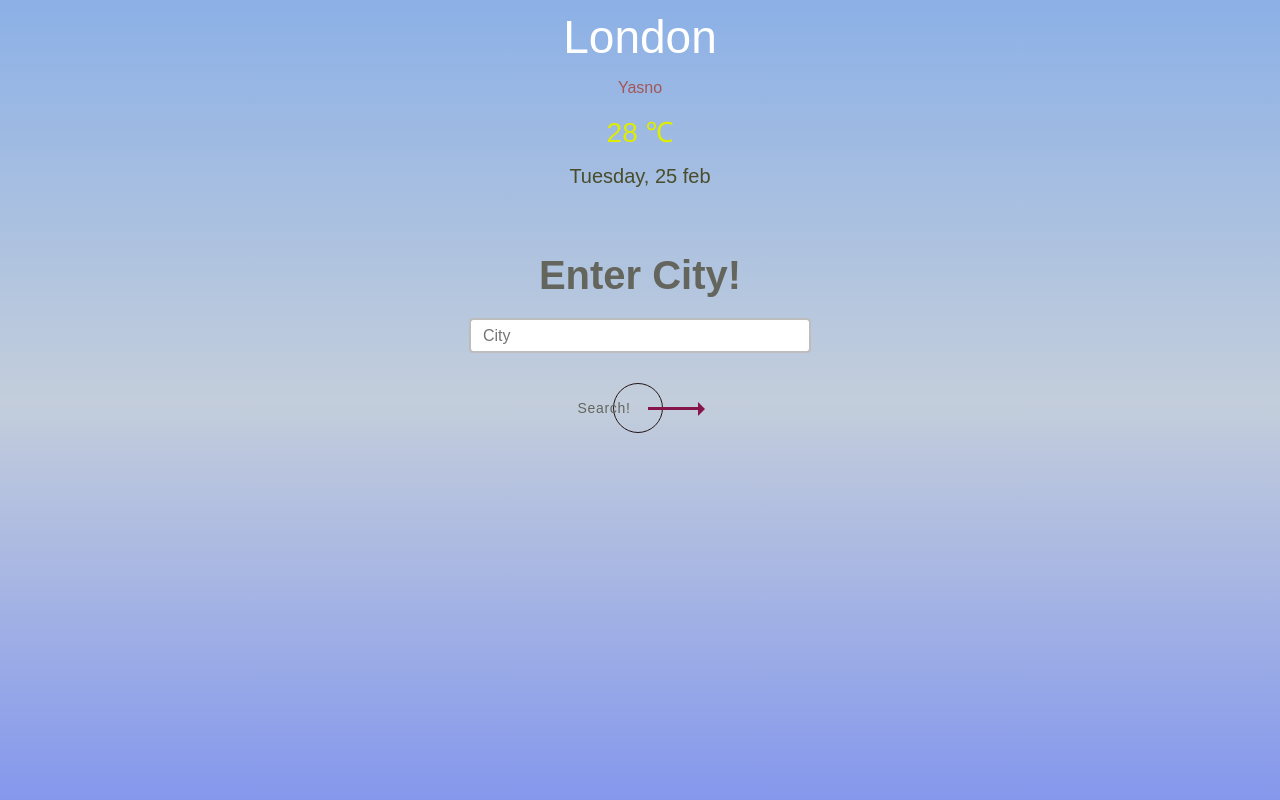
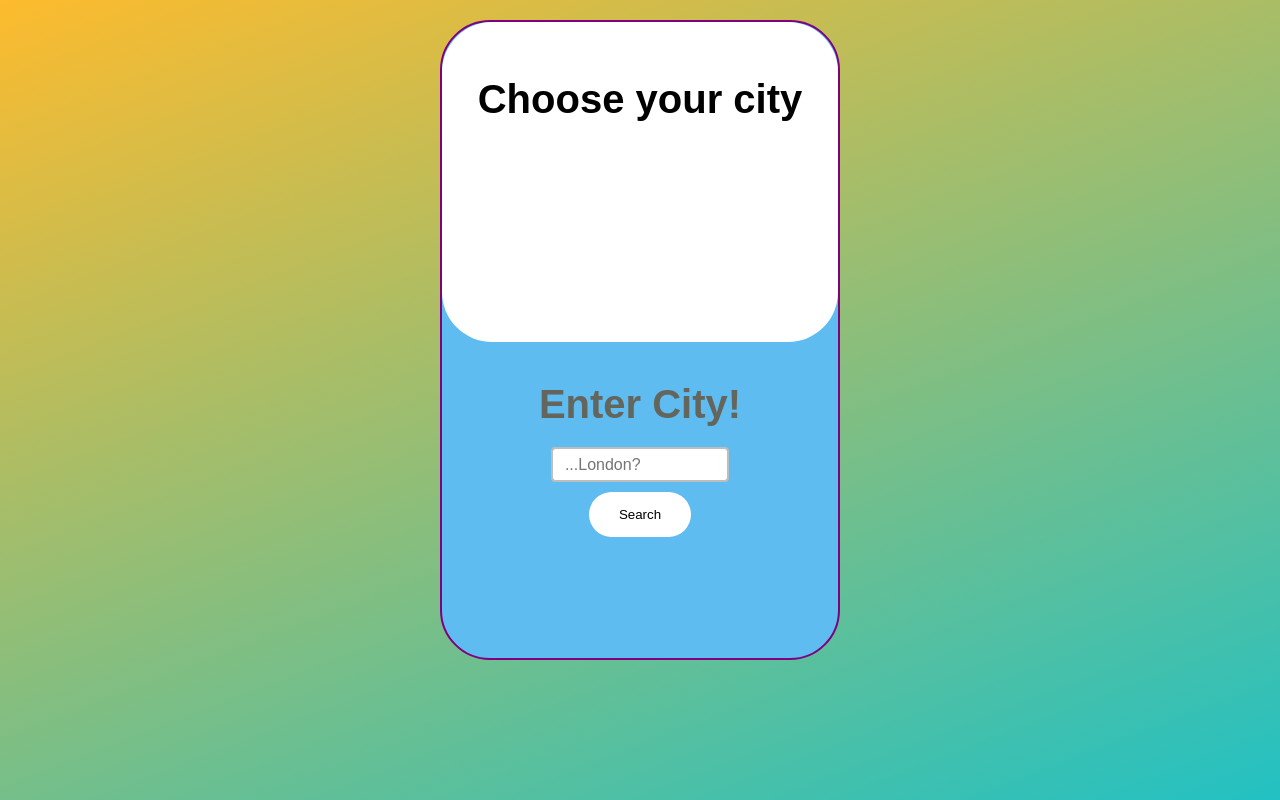
Before and after one commit to Sacramental48/The-Weather, a Vue app: page / in a window 1280 px wide. Built offline with nearby package versions, Linux system fonts and the light colour scheme; no server answers.

Commit message:
redesign layout and done output of the temperature

```diff
--- a/src/assets/theme.css
+++ b/src/assets/theme.css
@@ -5,41 +5,53 @@
 }
 
 body {
+    display: flex;
+    justify-content: center;
     font-family: sans-serif;
     font-size: 16px;
-    width: 100vw;
-    height: 100vh;
-    background-image: linear-gradient(rgba(25, 98, 206, 0.5), rgba(136, 157, 184, 0.5),rgba(11, 49, 218, 0.5));
+    width: 100%;
+    min-height: 100vh;
+    background: rgb(34, 193, 195);
+    background: linear-gradient(339deg, rgba(34, 193, 195, 1) 0%, rgba(253, 187, 45, 1) 100%);
 }
 
 
 
 .wrapper {
     display: flex;
-    justify-content: center;
+    /* justify-content: center; */
     align-items: center;
     flex-direction: column;
+    background-color: rgb(94, 188, 241);
+    width: 25rem;
+    height: 40rem;
+    border: 2px solid purple;
+    border-radius: 50px;
+    margin-top: 20px;
 }
 .current-day {
     display: flex;
     text-align: center;
     flex-direction: column;
+    background-color: #fff;
     width: 100%;
-    margin: 10px 0px 50px 0px;
+    height: 20rem;
+    border-radius: 50px;
+    padding: 55px 0px 10px 0px;
     font-size: 20px;
 }
 .current-day__city {
     font-size: 46px;
-    color: #fff;
+    color: #000;
 }
 .current-day__discription {
     font-size: 16px;
-    color: rgb(163, 87, 87);
+    color: rgb(184, 30, 30);
 }
 
 .current-day__temperature {
     font-size: 28px;
-    color: rgb(221, 236, 4);
+    color: rgb(0, 0, 0);
 }
 
 .current-day__month {
@@ -50,46 +62,9 @@ body {
     margin-bottom: 15px;
 }
 /* ----------------------------------------------------------- */
-.another-day {
-    display: flex;
-    flex-wrap: wrap;
-    width: 760px;
-    /* border: 1px solid red; */
-    margin-bottom: 20px;
-}
 
-/* .box-up {
-    width: 200px;
-    height: 80px;
-    border: 1px solid black
-}
-
-.box-down {
-    width: 140px;
-    height: 80px;
-    border: 1px solid black
-} */
-
-.box {
-    display: flex;
-    justify-content: space-between;
-    margin: 1px;
-    width: 250px;
-    height: 80px;
-    cursor: pointer;
-    border: 1px solid black;
-    border-radius: 0.5rem;
-}
-
-.left {
-    display: flex;
-    flex-direction: column;
-    justify-content: space-around;
-    margin: 10px
-}
-
-.rigth {
-    margin: 10px;
+.city {
+    padding: 40px 0px 0px 0px;
 }
 
 .city-discribe {
@@ -127,93 +102,22 @@ body {
     background-clip: padding-box;
     border: 2px solid #bdbdbd;
     border-radius: 0.25rem;
-    margin-bottom: 30px;
+    margin-bottom: 10px;
+}
+
+.error {
+    margin-bottom: 15px;
+    color: red;
+    font-size: 20px;
 }
 /* ======================================================== */
-.button {
-    display: flex;
+
+.btn {
+    padding: 15px 30px;
     cursor: pointer;
-    align-items: center;
-    padding-right: 40px;
+    border: 0;
+    color: #000;
+    background-color: #fff;
+    font-weight: 200;
+    border-radius: 50px;
 }
-.button {
-    display: flex;
-    cursor: pointer;
-    align-items: center;
-    padding-right: 40px;
-  }
-  .button:hover .button__border-circle {
-    transform: translateX(60px);
-  }
-  .button:hover .button__mask-circle {
-    -webkit-clip-path: circle(25px at 85px);
-            clip-path: circle(25px at 85px);
-  }
-
-  .button__text {
-    z-index: 1;
-    font-size: 14px;
-    margin-right: -18px;
-    color: rgb(100, 102, 93);;
-    letter-spacing: 0.05em;
-  }
-
-  .button__wrapper {
-    position: relative;
-    display: flex;
-    align-items: center;
-  }
-
-  .button__arrow {
-    left: 35px;
-    height: 3px;
-    width: 50px;
-    display: flex;
-    position: absolute;
-    align-items: center;
-    background-color: #86154a;
-  }
-  .button__arrow:after {
-    content: "";
-    width: 0;
-    height: 0;
-    top: -5px;
-    right: -7px;
-    position: absolute;
-    border-top: 7px solid transparent;
-    border-bottom: 7px solid transparent;
-    border-left: 7px solid #86154a;
-  }
-
-  .button__border-circle {
-    width: 50px;
-    height: 50px;
-    border-radius: 50%;
-    border: 1px solid #241515;
-    transition: transform 987ms;
-  }
-
-  .button__mask-circle {
-    width: 50px;
-    height: 50px;
-    position: absolute;
-    border-radius: 50%;
-    display: flex;
-    align-items: center;
-    justify-content: center;
-    -webkit-clip-path: circle(25px);
-            clip-path: circle(25px);
-    transition: -webkit-clip-path 987ms;
-    transition: clip-path 987ms;
-    transition: clip-path 987ms, -webkit-clip-path 987ms;
-  }
-
-  .button__small-circle {
-    width: 16px;
-    height: 16px;
-    border-radius: 50%;
-    transform: translateX(60px);
-    background-color: #86154a;
-  }
-
-  /* ============================================ */
--- a/src/components/TheCurrentDay.vue
+++ b/src/components/TheCurrentDay.vue
@@ -1,107 +1,65 @@
 <template>
     <div class="wrapper">
         <div class="current-day">
-            <div class="current-day__city center">London</div>
+            <div v-if="data !== null">
+                <div class="current-day__city center">City-name</div>
                 <div class="current-day__discription center">Yasno</div>
-            <div class="current-day__temperature center">28 &#8451;</div>
+                <div class="current-day__temperature center">{{data.temp}}&#8451;</div>
                 <div class="current-day__month center">Tuesday, 25 feb</div>
             </div>
-        <div class="another-day">
-                <!-- <div class="another-day__one box">
-                    <div class="left">
-                        <p>Monday</p>
-                        <span>clear</span>
-                    </div>
-                    <div class="rigth">
-                        <div>25 <span>&#8451;</span></div>
+            <div v-else>
+                <h1>Choose your city</h1>
             </div>
         </div>
-                <div class="another-day__two box">
-                    <div class="left">
-                        <p>Wednesday</p>
-                        <span>clear</span>
-                    </div>
-                    <div class="rigth">
-                        <div>25 <span>&#8451;</span></div>
-                    </div>
-                </div>
-                <div class="another-day__three box">
-                    <div class="left">
-                        <p>Thursday</p>
-                        <span>rain</span>
-                    </div>
-                    <div class="rigth">
-                        <div>25 <span>&#8451;</span></div>
-                    </div>
-                </div>
-                <div class="another-day__four box">
-                    <div class="left">
-                        <p>Friday</p>
-                        <span>rain</span>
-                    </div>
-                    <div class="rigth">
-                        <div>25 <span>&#8451;</span></div>
-                    </div>
-                </div>
-                <div class="another-day__five box">
-                    <div class="left">
-                        <p>Saturday</p>
-                        <span>snow</span>
-                    </div>
-                    <div class="rigth">
-                        <div>25 <span>&#8451;</span></div>
-                    </div>
-                </div>
-                <div class="another-day__six box">
-                    <div class="left">
-                        <p>Sunday</p>
-                        <span>rain</span>
-                    </div>
-                    <div class="rigth">
-                        <div>25 <span>&#8451;</span></div>
-                    </div>
-                </div>
-            </div> -->
         <div class="city">
             <h1 class="city-discribe">Enter City!</h1>
             <div class="search">
-                    <input type="text" id="city" class="city-name" placeholder="City" v-model="city">
+                <input type="text" class="city-name" placeholder="...London?" v-model="city" @keyup.enter="getRequest">
+                <small class="error" v-if="isError">Введите корректное название города!</small>
             </div>
-                <div class="button" @click="getRequest">
-                    <div class="button__text">Search!</div>
-                    <div class="button__wrapper">
-                        <div class="button__arrow"></div>
-                        <div class="button__border-circle"></div>
-                        <div class="button__mask-circle">
-                            <div class="button__small-circle"></div>
-                        </div>
-                    </div>
-                </div>
-            </div>
+            <button class="btn" :disabled="isActive" @click="getRequest">Search</button>
         </div>
     </div>
 </template>
 
 <script>
-import {ref} from 'vue'
+import {ref, watch} from 'vue'
 import axios from 'axios'
 export default {
     setup() {
         const city = ref('')
-        const res = ref('')
-        console.log(process.env.VUE_APP_API_KEY)
+        const data = ref(null)
+        const isError = ref(false)
+        const isActive = ref(true)
+
+        watch(isError, val => {
+            if(val) {
+                setTimeout(() => {
+                    error.value = false
+                }, 3000)
+            }
+        })
+
+        watch(city, val => {
+            if(val.length > 3) {
+                isActive.value = false
+            }
+        })
+
         const getRequest = async () => {
+            try {
                 const url = `https://api.api-ninjas.com/v1/weather?city=${city.value}`
-            await axios.get(
-                url, {
+                await axios.get(url, {
                     headers: {
-                    'X-Api-Key': 'ZX5zAsrMA/cgYkC8dY2X9g==iWYkq7v5ziXfLFi9'
+                        'X-Api-Key': process.env.VUE_APP_API_KEY
                     },
-            }).then( response => res.value = response.data)
-            console.log(res.value)
+                }).then(res => data.value = res.data)
+            }catch(e) {
+                isError.value = true
+            }
         }
         return {
-            city, getRequest, res
+            city, getRequest, isError, data, isActive
         }
     }
 }
--- a/src/layout/MainLayout.vue
+++ b/src/layout/MainLayout.vue
@@ -1,5 +1,5 @@
 <template>
-    <div class="wrapper">
+    <div>
         <TheCurrentDay></TheCurrentDay>
     </div>
 </template>
```
Lines whose indentation alone changed are shown as unchanged.
